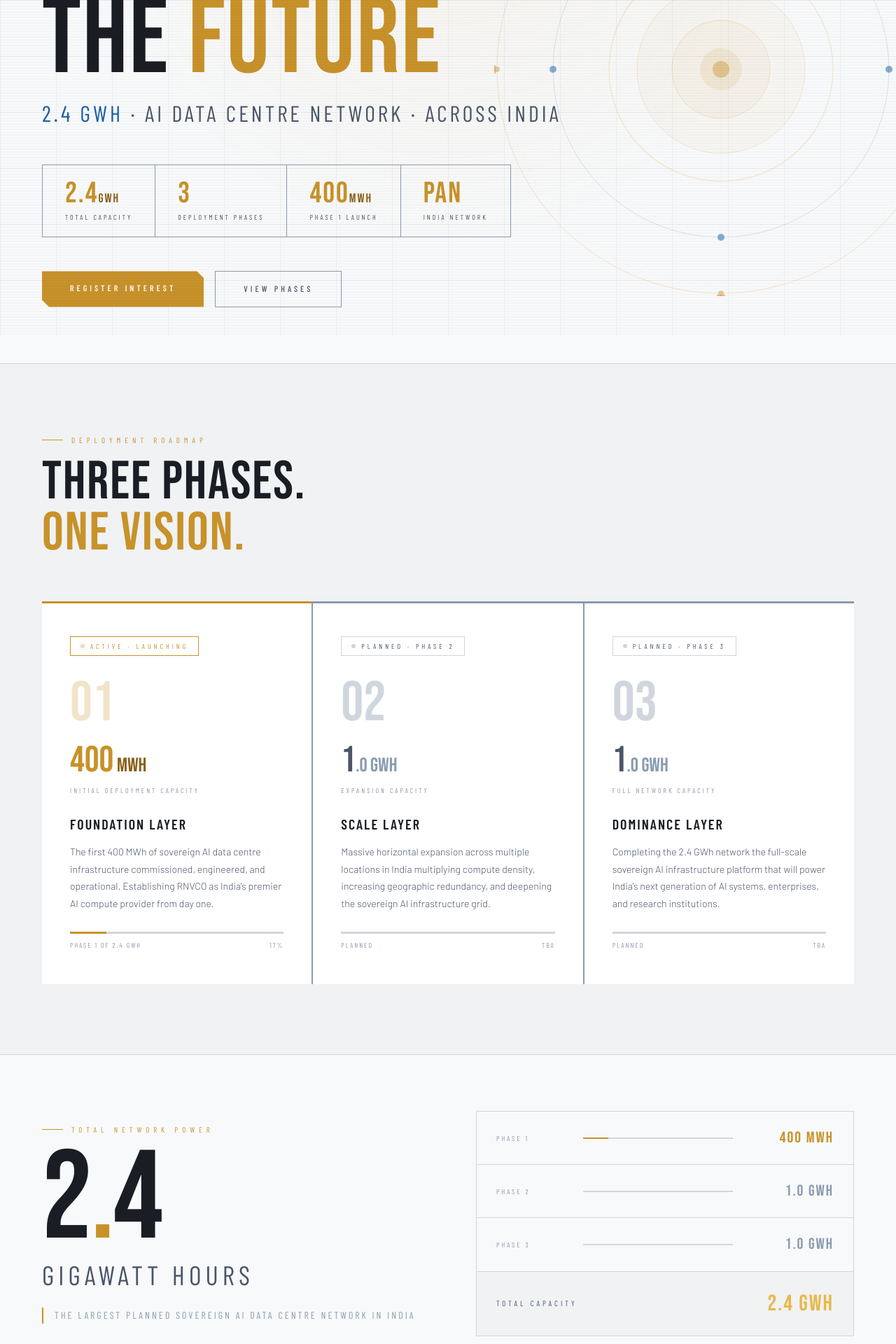
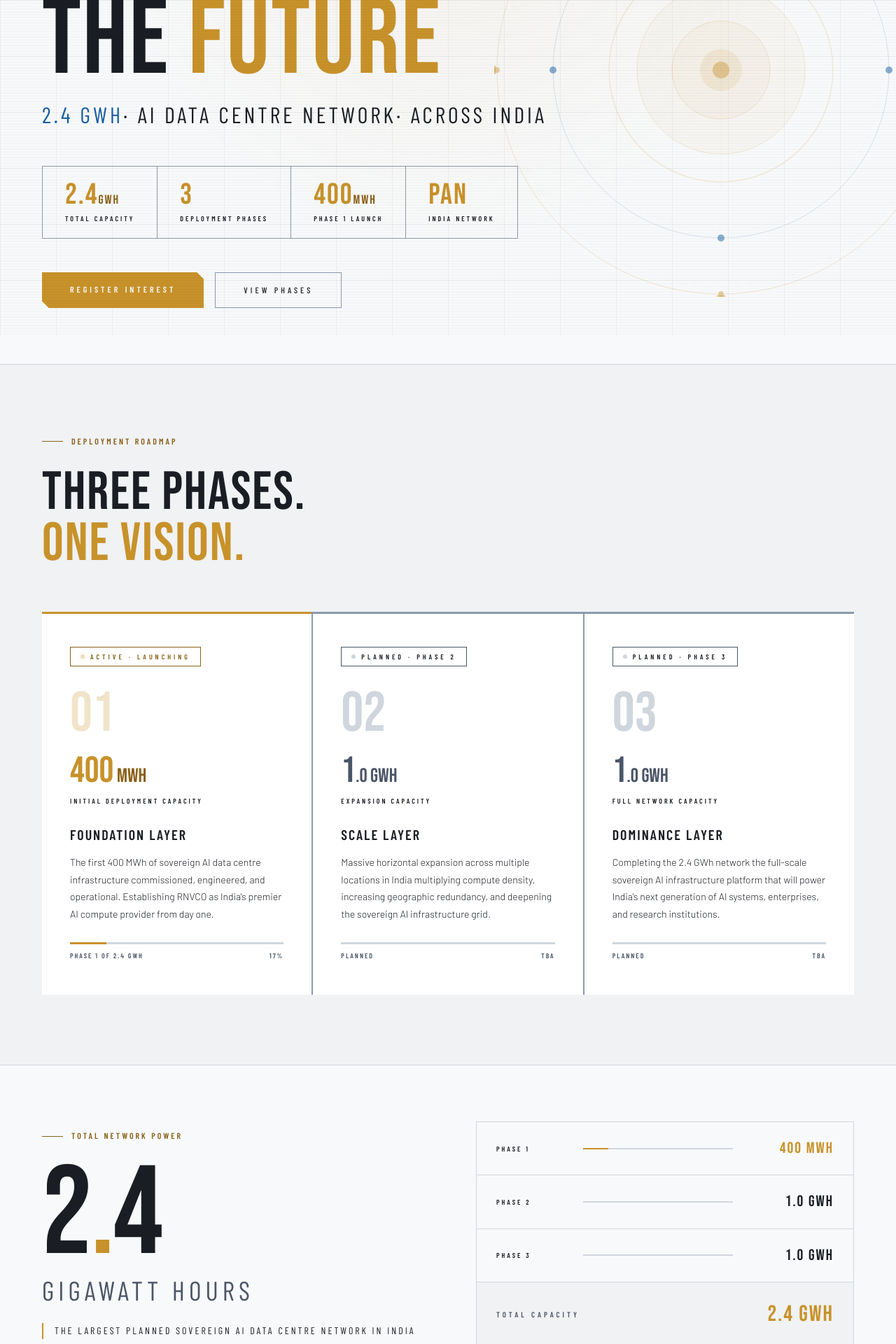
Before and after one commit to vijaypotnuru/rnvco, a Next.js app: page / in a window 1280 px wide. Shown: the part 320-2240 px from the top of the page at 70% size. Built offline with nearby package versions, Linux system fonts and the light colour scheme; no server answers; a web font is replaced by a local one.

Commit message:
feat: initialize landing page with custom CSS and base layout structure

```diff
--- a/src/app/page.tsx
+++ b/src/app/page.tsx
@@ -36,7 +36,9 @@ export default function Home() {
           </h1>
 
           <p className="hero-sub">
-            <em>2.4 GWh</em> · AI Data Centre Network · Across India
+            <span className="nobr"><em>2.4 GWh</em></span>
+            <span className="nobr"> · AI Data Centre Network</span>
+            <span className="nobr"> · Across India</span>
           </p>
 
           <div className="hero-stats">
@@ -73,7 +75,7 @@ export default function Home() {
         </section>
 
         <section className="phases" id="phases" aria-labelledby="phases-heading">
-          <div className="sec-label reveal">Deployment Roadmap</div>
+          <div className="hero-tag reveal">Deployment Roadmap</div>
           <h2 id="phases-heading" className="rnv-h2 reveal">
             Three Phases.
             <br />
@@ -170,7 +172,7 @@ export default function Home() {
           aria-labelledby="capacity-heading"
         >
           <div className="pw-left reveal">
-            <div className="sec-label" id="capacity-heading">
+            <div className="hero-tag" id="capacity-heading">
               Total Network Power
             </div>
             <div className="pw-num">
@@ -213,7 +215,7 @@ export default function Home() {
         </section>
 
         <section className="vision" id="vision" aria-labelledby="vision-heading">
-          <div className="sec-label reveal">What We Are Building</div>
+          <div className="hero-tag reveal">What We Are Building</div>
           <h2 id="vision-heading" className="rnv-h2 reveal">
             The Infrastructure
             <br />
@@ -270,7 +272,7 @@ export default function Home() {
         </section>
 
         <section className="faq" id="faq" aria-labelledby="faq-heading">
-          <div className="sec-label reveal">FAQ</div>
+          <div className="hero-tag reveal">FAQ</div>
           <h2 id="faq-heading" className="rnv-h2 reveal">
             Clear Answers.
             <br />
@@ -356,17 +358,6 @@ export default function Home() {
                 </li>
               </ul>
             </div>
-            <div>
-              <div className="footer-col-title">Discover</div>
-              <ul className="footer-links">
-                <li>
-                  <a href="/llms.txt">llms.txt</a>
-                </li>
-                <li>
-                  <a href="/sitemap.xml">Sitemap</a>
-                </li>
-              </ul>
-            </div>
           </div>
         </div>
         <div className="footer-bottom">
--- a/src/app/rnvco.css
+++ b/src/app/rnvco.css
@@ -29,7 +29,6 @@ body.rnvco-body {
   font-weight: 300;
   line-height: 1.6;
   overflow-x: hidden;
-  cursor: crosshair;
 }
 
 body.rnvco-body::-webkit-scrollbar {
@@ -49,13 +48,11 @@ body.rnvco-body::before {
   content: "";
   position: fixed;
   inset: 0;
-  background: repeating-linear-gradient(
-    0deg,
+  background: repeating-linear-gradient(0deg,
       transparent,
       transparent 2px,
       rgba(0, 0, 0, 0.015) 2px,
-    rgba(0, 0, 0, 0.015) 4px
-  );
+      rgba(0, 0, 0, 0.015) 4px);
   pointer-events: none;
   z-index: 999;
 }
@@ -75,11 +72,9 @@ body.rnvco-body::before {
   content: "";
   position: absolute;
   inset: 0;
-  background: radial-gradient(
-    ellipse at 50% 0%,
+  background: radial-gradient(ellipse at 50% 0%,
       rgba(200, 146, 42, 0.07) 0%,
-    transparent 60%
-  );
+      transparent 60%);
 }
 
 /* NAV */
@@ -166,10 +161,12 @@ body.rnvco-body::before {
 }
 
 @keyframes tagPulse {
+
   0%,
   100% {
     box-shadow: 0 0 20px var(--rnv-orange-glow);
   }
+
   50% {
     box-shadow: 0 0 40px rgba(232, 98, 10, 0.5);
   }
@@ -177,9 +174,10 @@ body.rnvco-body::before {
 
 .nav-unit {
   font-family: var(--rnv-cond);
-  font-size: 11px;
-  letter-spacing: 3px;
-  color: var(--rnv-silver-dim);
+  font-size: 12px;
+  font-weight: 400;
+  letter-spacing: 2px;
+  color: var(--rnv-silver);
   text-transform: uppercase;
 }
 
@@ -212,9 +210,10 @@ body.rnvco-body::before {
 
 .hero-tag {
   font-family: var(--rnv-cond);
-  font-size: 11px;
-  letter-spacing: 6px;
-  color: var(--rnv-orange);
+  font-size: 12px;
+  font-weight: 600;
+  letter-spacing: 3px;
+  color: var(--rnv-orange-dim);
   text-transform: uppercase;
   display: flex;
   align-items: center;
@@ -228,7 +227,7 @@ body.rnvco-body::before {
   content: "";
   width: 30px;
   height: 1px;
-  background: var(--rnv-orange);
+  background: var(--rnv-orange-dim);
 }
 
 .hero-title {
@@ -255,7 +254,7 @@ body.rnvco-body::before {
   font-size: clamp(18px, 2.5vw, 32px);
   font-weight: 300;
   letter-spacing: 4px;
-  color: var(--rnv-silver-dim);
+  color: var(--rnv-silver);
   text-transform: uppercase;
   margin-bottom: 48px;
   opacity: 0;
@@ -265,6 +264,11 @@ body.rnvco-body::before {
 .hero-sub em {
   color: var(--rnv-cyan);
   font-style: normal;
+}
+
+.nobr {
+  display: inline-block;
+  white-space: nowrap;
 }
 
 .hero-stats {
@@ -302,8 +306,9 @@ body.rnvco-body::before {
 .hstat-label {
   font-family: var(--rnv-cond);
   font-size: 10px;
+  font-weight: 600;
   letter-spacing: 3px;
-  color: var(--rnv-silver-dim);
+  color: var(--rnv-silver);
   text-transform: uppercase;
 }
 
@@ -327,14 +332,12 @@ body.rnvco-body::before {
   border: none;
   cursor: pointer;
   transition: all 0.3s;
-  clip-path: polygon(
-    0 0,
+  clip-path: polygon(0 0,
       calc(100% - 10px) 0,
       100% 10px,
       100% 100%,
       10px 100%,
-    0 calc(100% - 10px)
-  );
+      0 calc(100% - 10px));
 }
 
 .btn-primary:hover {
@@ -350,7 +353,7 @@ body.rnvco-body::before {
   text-transform: uppercase;
   padding: 15px 40px;
   background: transparent;
-  color: var(--rnv-silver-dim);
+  color: var(--rnv-silver);
   text-decoration: none;
   border: 1px solid var(--rnv-silver-faint);
   transition: all 0.3s;
@@ -373,9 +376,10 @@ body.rnvco-body::before {
 
 .sec-label {
   font-family: var(--rnv-cond);
-  font-size: 11px;
-  letter-spacing: 6px;
-  color: var(--rnv-orange);
+  font-size: 12px;
+  font-weight: 600;
+  letter-spacing: 3px;
+  color: var(--rnv-orange-dim);
   text-transform: uppercase;
   display: flex;
   align-items: center;
@@ -455,6 +459,7 @@ body.rnvco-body::before {
   gap: 8px;
   font-family: var(--rnv-cond);
   font-size: 10px;
+  font-weight: 600;
   letter-spacing: 4px;
   text-transform: uppercase;
   padding: 5px 14px;
@@ -463,14 +468,14 @@ body.rnvco-body::before {
 }
 
 .phase-1 .phase-badge {
-  border-color: var(--rnv-orange);
-  color: var(--rnv-orange);
+  border-color: var(--rnv-orange-dim);
+  color: var(--rnv-orange-dim);
 }
 
 .phase-2 .phase-badge,
 .phase-3 .phase-badge {
-  border-color: var(--rnv-iron);
-  color: var(--rnv-silver-dim);
+  border-color: var(--rnv-silver-dim);
+  color: var(--rnv-silver);
 }
 
 .phase-badge .dot {
@@ -488,6 +493,14 @@ body.rnvco-body::before {
 .phase-2 .dot,
 .phase-3 .dot {
   background: var(--rnv-iron);
+  transition: all 0.3s ease;
+}
+
+.phase-2:hover .dot,
+.phase-3:hover .dot {
+  background: var(--rnv-orange);
+  box-shadow: 0 0 8px var(--rnv-orange);
+  animation: blink 1.5s ease-in-out infinite;
 }
 
 .phase-num {
@@ -534,14 +547,15 @@ body.rnvco-body::before {
 
 .phase-mwh .unit-faint {
   font-size: 28px;
-  color: var(--rnv-silver-faint);
+  color: var(--rnv-silver-dim);
 }
 
 .phase-unit {
   font-family: var(--rnv-cond);
   font-size: 10px;
+  font-weight: 600;
   letter-spacing: 3px;
-  color: var(--rnv-silver-faint);
+  color: var(--rnv-silver);
   text-transform: uppercase;
   margin-bottom: 24px;
 }
@@ -559,7 +573,7 @@ body.rnvco-body::before {
 .phase-body {
   font-size: 14px;
   line-height: 1.75;
-  color: var(--rnv-silver-dim);
+  color: var(--rnv-silver);
 }
 
 .phase-bar {
@@ -592,8 +606,9 @@ body.rnvco-body::before {
 .bar-label {
   font-family: var(--rnv-cond);
   font-size: 10px;
+  font-weight: 600;
   letter-spacing: 2px;
-  color: var(--rnv-silver-faint);
+  color: var(--rnv-silver-dim);
   text-transform: uppercase;
   margin-top: 8px;
   display: flex;
@@ -601,10 +616,12 @@ body.rnvco-body::before {
 }
 
 @keyframes blink {
+
   0%,
   100% {
     opacity: 1;
   }
+
   50% {
     opacity: 0.3;
   }
@@ -648,8 +665,9 @@ body.rnvco-body::before {
 .pw-desc {
   font-family: var(--rnv-cond);
   font-size: 14px;
+  font-weight: 400;
   letter-spacing: 3px;
-  color: var(--rnv-silver-faint);
+  color: var(--rnv-silver);
   text-transform: uppercase;
   border-left: 2px solid var(--rnv-orange);
   padding-left: 16px;
@@ -678,8 +696,9 @@ body.rnvco-body::before {
 .pw-row-ph {
   font-family: var(--rnv-cond);
   font-size: 10px;
+  font-weight: 600;
   letter-spacing: 3px;
-  color: var(--rnv-silver-faint);
+  color: var(--rnv-silver);
   text-transform: uppercase;
 }
 
@@ -721,7 +740,7 @@ body.rnvco-body::before {
 
 .ph2-val,
 .ph3-val {
-  color: var(--rnv-silver-faint);
+  color: var(--rnv-silver);
 }
 
 .pw-total-row {
@@ -735,6 +754,7 @@ body.rnvco-body::before {
 .pw-total-lbl {
   font-family: var(--rnv-cond);
   font-size: 11px;
+  font-weight: 600;
   letter-spacing: 4px;
   color: var(--rnv-silver-dim);
   text-transform: uppercase;
@@ -744,7 +764,7 @@ body.rnvco-body::before {
   font-family: var(--rnv-display);
   font-size: 32px;
   letter-spacing: 2px;
-  color: var(--rnv-orange-light);
+  color: var(--rnv-orange);
 }
 
 /* VISION */
@@ -770,8 +790,8 @@ body.rnvco-body::before {
 
 .vis-num {
   font-family: var(--rnv-display);
-  font-size: 60px;
-  color: var(--rnv-iron);
+  font-size: 80px;
+  color: var(--rnv-silver-dim);
   line-height: 1;
   margin-bottom: 16px;
 }
@@ -789,16 +809,17 @@ body.rnvco-body::before {
 .vis-body {
   font-size: 15px;
   line-height: 1.8;
-  color: var(--rnv-silver-dim);
+  color: var(--rnv-silver);
 }
 
 .vis-tag {
   display: inline-block;
   margin-top: 18px;
   font-family: var(--rnv-cond);
-  font-size: 10px;
+  font-size: 12px;
+  font-weight: 600;
   letter-spacing: 3px;
-  color: var(--rnv-orange);
+  color: var(--rnv-orange-dim);
   text-transform: uppercase;
   border-bottom: 1px solid var(--rnv-orange-dim);
   padding-bottom: 3px;
@@ -842,7 +863,7 @@ body.rnvco-body::before {
 .faq-a {
   font-size: 15px;
   line-height: 1.75;
-  color: var(--rnv-silver-dim);
+  color: var(--rnv-silver);
   margin: 0;
 }
 
@@ -874,7 +895,7 @@ body.rnvco-body::before {
 
 .waitlist-intro {
   font-size: 15px;
-  color: var(--rnv-silver-dim);
+  color: var(--rnv-silver);
   max-width: 480px;
   margin: 0 auto;
 }
@@ -901,8 +922,9 @@ body.rnvco-body::before {
 
 .wl-lbl {
   font-family: var(--rnv-cond);
-  font-size: 9px;
-  letter-spacing: 4px;
+  font-size: 11px;
+  font-weight: 600;
+  letter-spacing: 3px;
   color: var(--rnv-silver-dim);
   text-transform: uppercase;
 }
@@ -999,6 +1021,23 @@ body.rnvco-body::before {
   transition: all 0.3s cubic-bezier(0.16, 1, 0.3, 1);
 }
 
+.wl-select-options::-webkit-scrollbar {
+  width: 6px;
+}
+
+.wl-select-options::-webkit-scrollbar-track {
+  background: transparent;
+}
+
+.wl-select-options::-webkit-scrollbar-thumb {
+  background: var(--rnv-iron);
+  border-radius: 3px;
+}
+
+.wl-select-options::-webkit-scrollbar-thumb:hover {
+  background: var(--rnv-orange-dim);
+}
+
 .wl-select-options.open {
   opacity: 1;
   transform: translateY(0);
@@ -1006,24 +1045,27 @@ body.rnvco-body::before {
 }
 
 .wl-select-option {
-  padding: 12px 16px;
+  padding: 14px 20px;
   cursor: pointer;
   font-size: 14px;
   color: var(--rnv-silver);
-  transition: all 0.2s;
+  transition: all 0.25s ease;
   text-align: left;
+  border-left: 3px solid transparent;
 }
 
 .wl-select-option:hover {
   background: var(--rnv-steel2);
-  color: var(--rnv-orange);
-  padding-left: 20px;
+  color: var(--rnv-orange-dim);
+  padding-left: 24px;
+  border-left-color: var(--rnv-orange-dim);
 }
 
 .wl-select-option.selected {
   background: var(--rnv-steel3);
-  color: var(--rnv-orange);
+  color: var(--rnv-orange-dim);
   font-weight: 500;
+  border-left-color: var(--rnv-orange-dim);
 }
 
 .wl-submit {
@@ -1040,14 +1082,12 @@ body.rnvco-body::before {
   cursor: pointer;
   transition: all 0.3s;
   margin-top: 6px;
-  clip-path: polygon(
-    0 0,
+  clip-path: polygon(0 0,
       calc(100% - 10px) 0,
       100% 10px,
       100% 100%,
       10px 100%,
-    0 calc(100% - 10px)
-  );
+      0 calc(100% - 10px));
 }
 
 .wl-submit:hover {
@@ -1078,7 +1118,7 @@ body.rnvco-body::before {
 
 .wl-success-body {
   font-size: 14px;
-  color: var(--rnv-silver-dim);
+  color: var(--rnv-silver);
 }
 
 /* FOOTER */
@@ -1112,16 +1152,17 @@ body.rnvco-body::before {
 
 .footer-tag {
   font-family: var(--rnv-cond);
-  font-size: 10px;
-  letter-spacing: 4px;
-  color: var(--rnv-silver-dim);
+  font-size: 12px;
+  font-weight: 400;
+  letter-spacing: 2px;
+  color: var(--rnv-silver);
   text-transform: uppercase;
   margin-bottom: 12px;
 }
 
 .footer-unit {
   font-size: 13px;
-  color: var(--rnv-silver-faint);
+  color: var(--rnv-silver);
   line-height: 1.6;
 }
 
@@ -1137,9 +1178,10 @@ body.rnvco-body::before {
 
 .footer-col-title {
   font-family: var(--rnv-cond);
-  font-size: 9px;
-  letter-spacing: 4px;
-  color: var(--rnv-orange);
+  font-size: 11px;
+  font-weight: 600;
+  letter-spacing: 3px;
+  color: var(--rnv-orange-dim);
   text-transform: uppercase;
   margin-bottom: 16px;
 }
@@ -1155,7 +1197,7 @@ body.rnvco-body::before {
 
 .footer-links a {
   font-size: 13px;
-  color: var(--rnv-silver-dim);
+  color: var(--rnv-silver);
   text-decoration: none;
   transition: color 0.3s;
   font-family: var(--rnv-cond);
@@ -1163,7 +1205,7 @@ body.rnvco-body::before {
 }
 
 .footer-links a:hover {
-  color: var(--rnv-orange-light);
+  color: var(--rnv-orange-dim);
 }
 
 .footer-bottom {
@@ -1177,9 +1219,10 @@ body.rnvco-body::before {
 
 .footer-copy {
   font-family: var(--rnv-cond);
-  font-size: 10px;
+  font-size: 11px;
+  font-weight: 500;
   letter-spacing: 2px;
-  color: var(--rnv-silver-faint);
+  color: var(--rnv-silver);
   text-transform: uppercase;
 }
 
@@ -1189,6 +1232,7 @@ body.rnvco-body::before {
     opacity: 0;
     transform: translateY(16px);
   }
+
   to {
     opacity: 1;
     transform: translateY(0);
@@ -1218,6 +1262,7 @@ body.rnvco-body::before {
   from {
     transform: rotate(0deg);
   }
+
   to {
     transform: rotate(360deg);
   }
@@ -1227,6 +1272,7 @@ body.rnvco-body::before {
   from {
     transform: rotate(0deg);
   }
+
   to {
     transform: rotate(-360deg);
   }
@@ -1249,16 +1295,19 @@ body.rnvco-body::before {
 }
 
 @keyframes powerPulse {
+
   0%,
   100% {
     opacity: 0.6;
   }
+
   50% {
     opacity: 1;
   }
 }
 
 @media (prefers-reduced-motion: reduce) {
+
   .ring-outer,
   .ring-mid,
   .ring-pulse,
@@ -1285,6 +1334,7 @@ body.rnvco-body::before {
 }
 
 @media (max-width: 1024px) {
+
   .rnv-nav,
   .hero,
   .phases,
@@ -1348,6 +1398,17 @@ body.rnvco-body::before {
     padding: 110px 20px 60px;
   }
 
+  .hero-title {
+    font-size: clamp(48px, 12vw, 72px);
+  }
+
+  .hero-sub {
+    font-size: clamp(14px, 4.5vw, 18px);
+    letter-spacing: 2px;
+    line-height: 1.4;
+    margin-bottom: 32px;
+  }
+
   .power-ring {
     display: none;
   }
```
Lines whose indentation alone changed are shown as unchanged.
